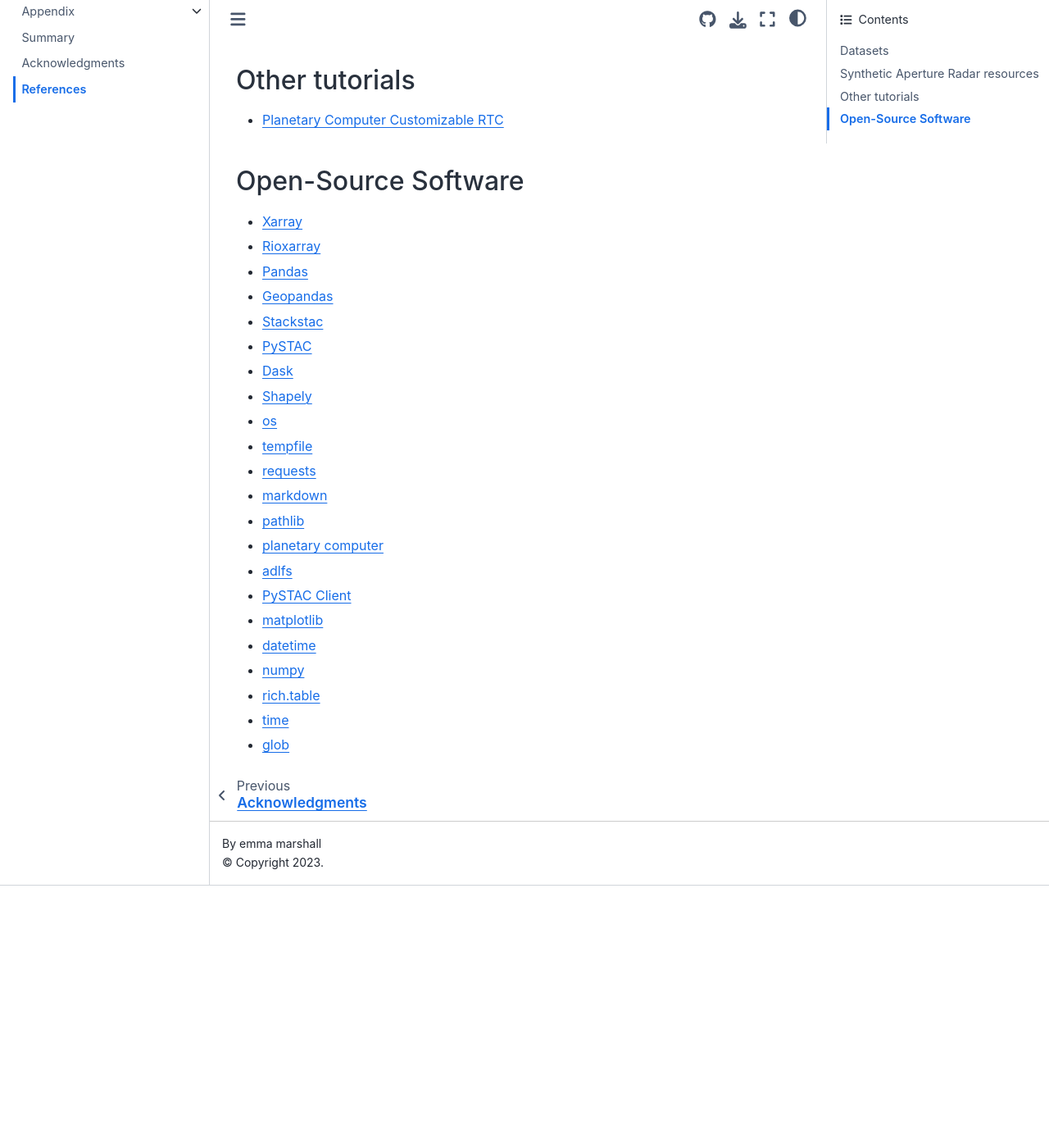
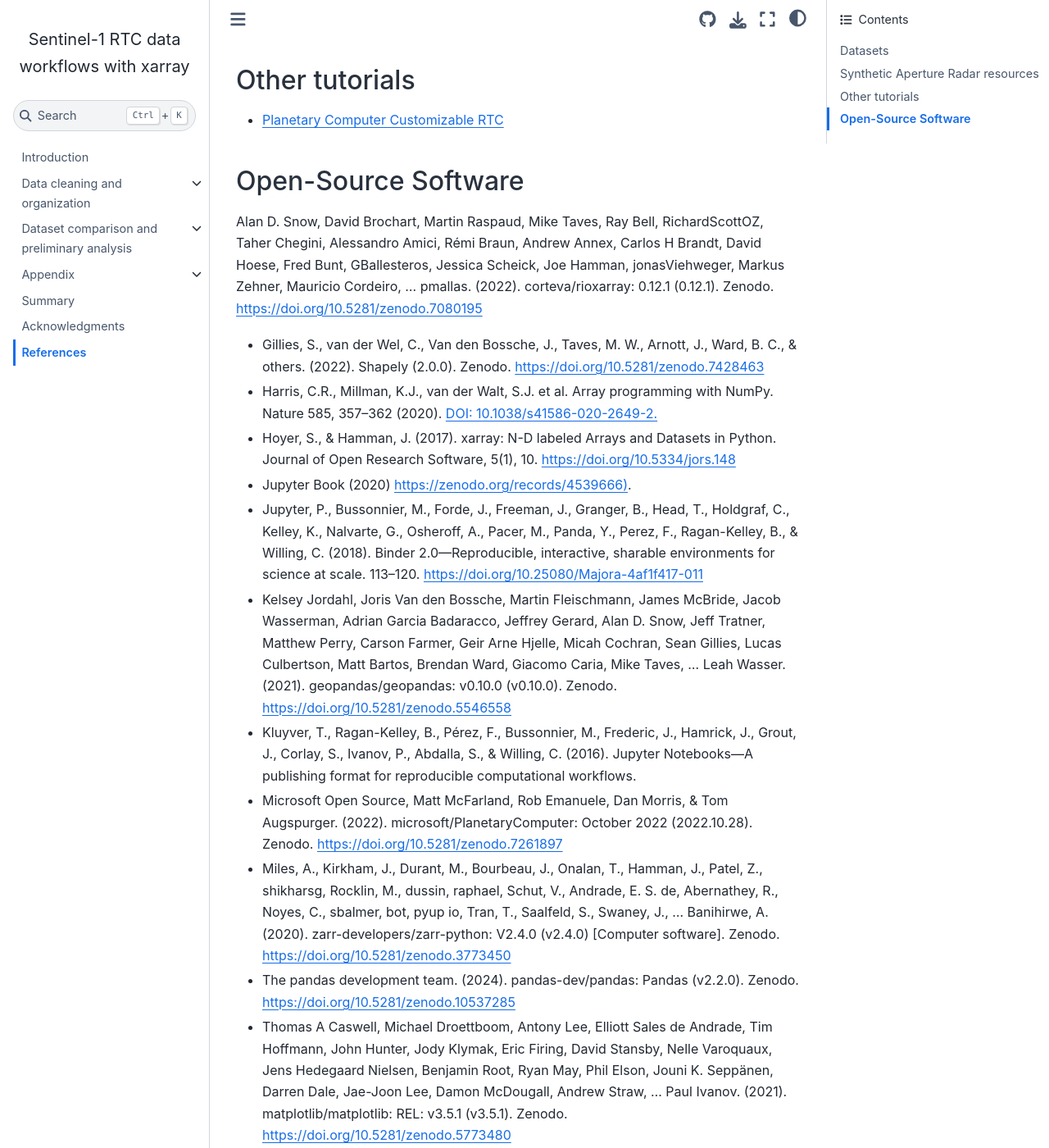
Before and after one commit to e-marshall/sentinel1_rtc, a Jupyter Book: the page built from References.md, in a window 1280 px wide and 1400 px high, scrolled down 544 px. Shown: the whole window at 82% size. Built offline with Jupyter Book 1.0.4 settings and Sphinx 7.4.7 and the Sphinx Book theme 1.1.4, drawn with Linux system fonts in a browser that asks for light colours; pages that are not in the unit, such as notebooks, are missing from menus; before the commit the page ends 1624 px from its top, so only the background shows below that; some of the changed text lies outside the part shown.

Commit message:
references updates

```diff
--- a/References.md
+++ b/References.md
@@ -16,25 +16,32 @@
 - [Planetary Computer Customizable RTC](https://planetarycomputer.microsoft.com/docs/tutorials/customizable-rtc-sentinel1/)
 
 ## Open-Source Software
-- [Xarray](https://docs.xarray.dev/en/stable/)
-- [Rioxarray](https://corteva.github.io/rioxarray/stable/)
-- [Pandas](https://pandas.pydata.org/)
-- [Geopandas](https://geopandas.org/en/stable/)
+ Alan D. Snow, David Brochart, Martin Raspaud, Mike Taves, Ray Bell, RichardScottOZ, Taher Chegini, Alessandro Amici, Rémi Braun, Andrew Annex, Carlos H Brandt, David Hoese, Fred Bunt, GBallesteros, Jessica Scheick, Joe Hamman, jonasViehweger, Markus Zehner, Mauricio Cordeiro, … pmallas. (2022). corteva/rioxarray: 0.12.1 (0.12.1). Zenodo. [https://doi.org/10.5281/zenodo.7080195](https://doi.org/10.5281/zenodo.7080195)
+- Gillies, S., van der Wel, C., Van den Bossche, J., Taves, M. W., Arnott, J., Ward, B. C., & others. (2022). Shapely (2.0.0). Zenodo. [https://doi.org/10.5281/zenodo.7428463](https://doi.org/10.5281/zenodo.7428463)
+- Harris, C.R., Millman, K.J., van der Walt, S.J. et al. Array programming with NumPy. Nature 585, 357–362 (2020). [DOI: 10.1038/s41586-020-2649-2.](https://doi.org/10.1038/s41586-020-2649-2)
+- Hoyer, S., & Hamman, J. (2017). xarray: N-D labeled Arrays and Datasets in Python. Journal of Open Research Software, 5(1), 10. [https://doi.org/10.5334/jors.148](https://doi.org/10.5334/jors.148)
+- Jupyter Book (2020) [https://zenodo.org/records/4539666)](https://zenodo.org/records/4539666.).
+- Jupyter, P., Bussonnier, M., Forde, J., Freeman, J., Granger, B., Head, T., Holdgraf, C., Kelley, K., Nalvarte, G., Osheroff, A., Pacer, M., Panda, Y., Perez, F., Ragan-Kelley, B., & Willing, C. (2018). Binder 2.0—Reproducible, interactive, sharable environments for science at scale. 113–120. [https://doi.org/10.25080/Majora-4af1f417-011](https://doi.org/10.25080/Majora-4af1f417-011)
+- Kelsey Jordahl, Joris Van den Bossche, Martin Fleischmann, James McBride, Jacob Wasserman, Adrian Garcia Badaracco, Jeffrey Gerard, Alan D. Snow, Jeff Tratner, Matthew Perry, Carson Farmer, Geir Arne Hjelle, Micah Cochran, Sean Gillies, Lucas Culbertson, Matt Bartos, Brendan Ward, Giacomo Caria, Mike Taves, … Leah Wasser. (2021). geopandas/geopandas: v0.10.0 (v0.10.0). Zenodo. [https://doi.org/10.5281/zenodo.5546558](https://doi.org/10.5281/zenodo.5546558)
+- Kluyver, T., Ragan-Kelley, B., Pérez, F., Bussonnier, M., Frederic, J., Hamrick, J., Grout, J., Corlay, S., Ivanov, P., Abdalla, S., & Willing, C. (2016). Jupyter Notebooks—A publishing format for reproducible computational workflows.
+- Microsoft Open Source, Matt McFarland, Rob Emanuele, Dan Morris, & Tom Augspurger. (2022). microsoft/PlanetaryComputer: October 2022 (2022.10.28). Zenodo. [https://doi.org/10.5281/zenodo.7261897](https://doi.org/10.5281/zenodo.7261897)
+- Miles, A., Kirkham, J., Durant, M., Bourbeau, J., Onalan, T., Hamman, J., Patel, Z., shikharsg, Rocklin, M., dussin, raphael, Schut, V., Andrade, E. S. de, Abernathey, R., Noyes, C., sbalmer, bot, pyup io, Tran, T., Saalfeld, S., Swaney, J., … Banihirwe, A. (2020). zarr-developers/zarr-python: V2.4.0 (v2.4.0) [Computer software]. Zenodo. [https://doi.org/10.5281/zenodo.3773450](https://doi.org/10.5281/zenodo.3773450)
+- The pandas development team. (2024). pandas-dev/pandas: Pandas (v2.2.0). Zenodo. [https://doi.org/10.5281/zenodo.10537285](https://doi.org/10.5281/zenodo.10537285)
+- Thomas A Caswell, Michael Droettboom, Antony Lee, Elliott Sales de Andrade, Tim Hoffmann, John Hunter, Jody Klymak, Eric Firing, David Stansby, Nelle Varoquaux, Jens Hedegaard Nielsen, Benjamin Root, Ryan May, Phil Elson, Jouni K. Seppänen, Darren Dale, Jae-Joon Lee, Damon McDougall, Andrew Straw, … Paul Ivanov. (2021). matplotlib/matplotlib: REL: v3.5.1 (v3.5.1). Zenodo. [https://doi.org/10.5281/zenodo.5773480](https://doi.org/10.5281/zenodo.5773480)
+- Zonca, A., Weakley, L. M., & Standish, M. (2023, October 30). Interactive distributed computing with Jupyter, Python and Dask on Jetstream2 for Science Gateways. Science Gateways 2023 (SG23), Pittsburgh, PA. Zenodo. [https://doi.org/10.5281/zenodo.10041240](https://doi.org/10.5281/zenodo.10041240)
+
+
+Couldn't find refs:
 - [Stackstac](https://stackstac.readthedocs.io/en/latest/)
 - [PySTAC](https://pystac.readthedocs.io/en/stable/)
-- [Dask](https://www.dask.org/)
-- [Shapely](https://shapely.readthedocs.io/en/stable/manual.html)
 - [os](https://docs.python.org/3/library/os.html)
 - [tempfile](https://docs.python.org/3/library/tempfile.html)
 - [requests](https://pypi.org/project/requests/)
 - [markdown](https://pypi.org/project/Markdown/)
 - [pathlib](https://docs.python.org/3/library/pathlib.html)
-- [planetary computer](https://pypi.org/project/planetary-computer/)
 - [adlfs](https://pypi.org/project/adlfs/)
 - [PySTAC Client](https://pystac-client.readthedocs.io/en/stable/)
-- [matplotlib](https://matplotlib.org/)
 - [datetime](https://docs.python.org/3/library/datetime.html)
-- [numpy](https://numpy.org/)
 - [rich.table](https://rich.readthedocs.io/en/stable/tables.html)
 - [time](https://docs.python.org/3/library/time.html)
 - [glob](https://docs.python.org/3/library/glob.html)
```
